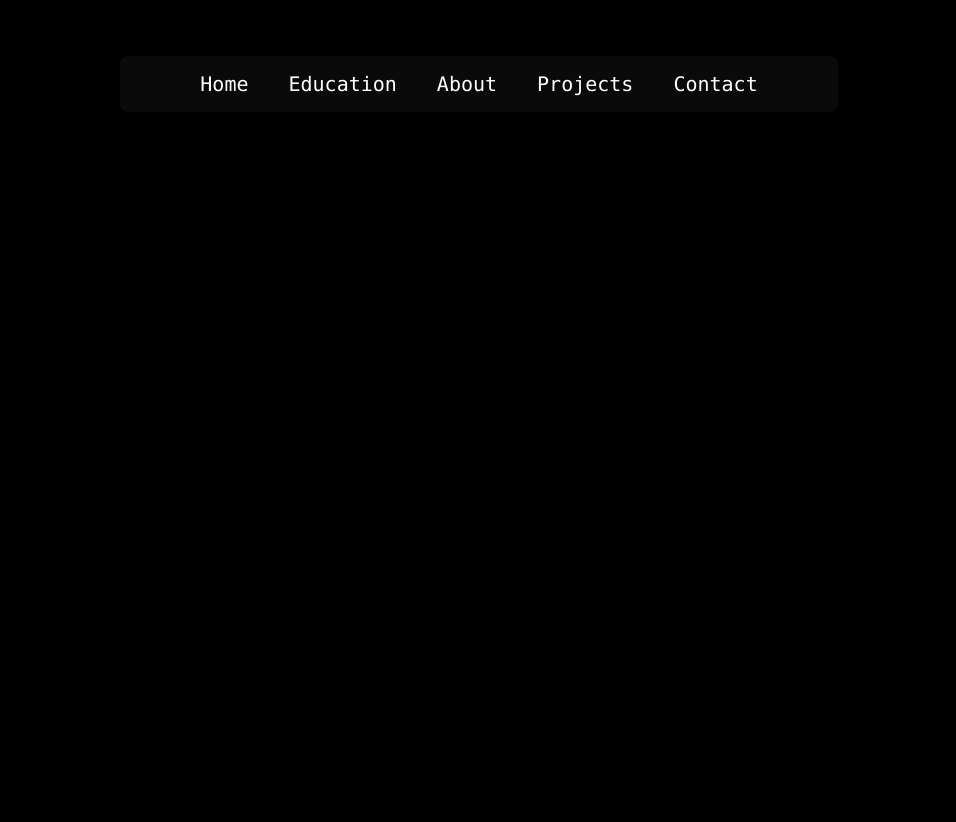
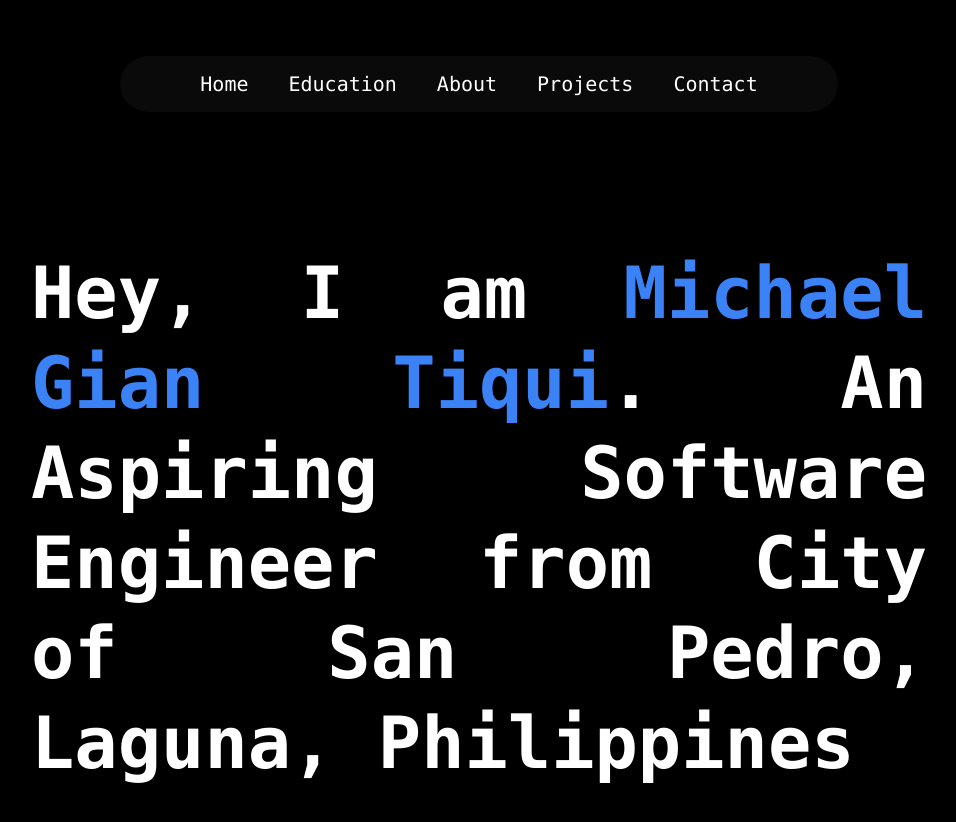
Before and after one commit to gian-tiqui/michael-gian-tiqui, a Next.js app: page / in a window 1280 px wide. Shown: the top 822 px of the page, without its empty margins (161-1117 px from the left). Built offline with nearby package versions, Linux system fonts and the light colour scheme.

Commit message:
added some info

```diff
--- a/src/app/components/Navigation/Navbar.tsx
+++ b/src/app/components/Navigation/Navbar.tsx
@@ -6,10 +6,10 @@ import { TbPokeball } from "react-icons/tb";
 const Navbar = () => {
   return (
     <nav className="hidden h-14 pt-14 md:flex md:justify-center">
-      <div className="rounded-lg shadow-2xl bg-neutral-950 h-14 flex items-center justify-between gap-10 px-20">
+      <div className="rounded-full shadow-2xl bg-neutral-950 h-14 flex items-center justify-between gap-10 px-20">
         {routesMapping.map((route, index) => (
           <Link
-            className="font-mono text-white text-xl"
+            className="font-mono text-white text-xl hover:underline"
             href={route.path}
             key={index}
           >
--- a/src/app/page.tsx
+++ b/src/app/page.tsx
@@ -1,9 +1,17 @@
-import Image from "next/image";
 import React from "react";
-import gian from "./assets/michael-gian-tiqui.png";
 
 const Home = () => {
-  return <div className="overflow-hidden h-[1500px]"></div>;
+  return (
+    <div className="h-[1500px] p-48">
+      <div className="max-w-[950px] mx-auto">
+        <p className="font-mono text-7xl text-justify text-white font-extrabold leading-tight">
+          Hey, I am <span className="text-blue-500">Michael Gian Tiqui</span>.
+          An Aspiring Software Engineer from City of San Pedro, Laguna,
+          Philippines
+        </p>
+      </div>
+    </div>
+  );
 };
 
 export default Home;
--- /dev/null
+++ b/src/app/projects/page.tsx
@@ -0,0 +1,7 @@
+import React from "react";
+
+const Projects = () => {
+  return <div></div>;
+};
+
+export default Projects;
```
